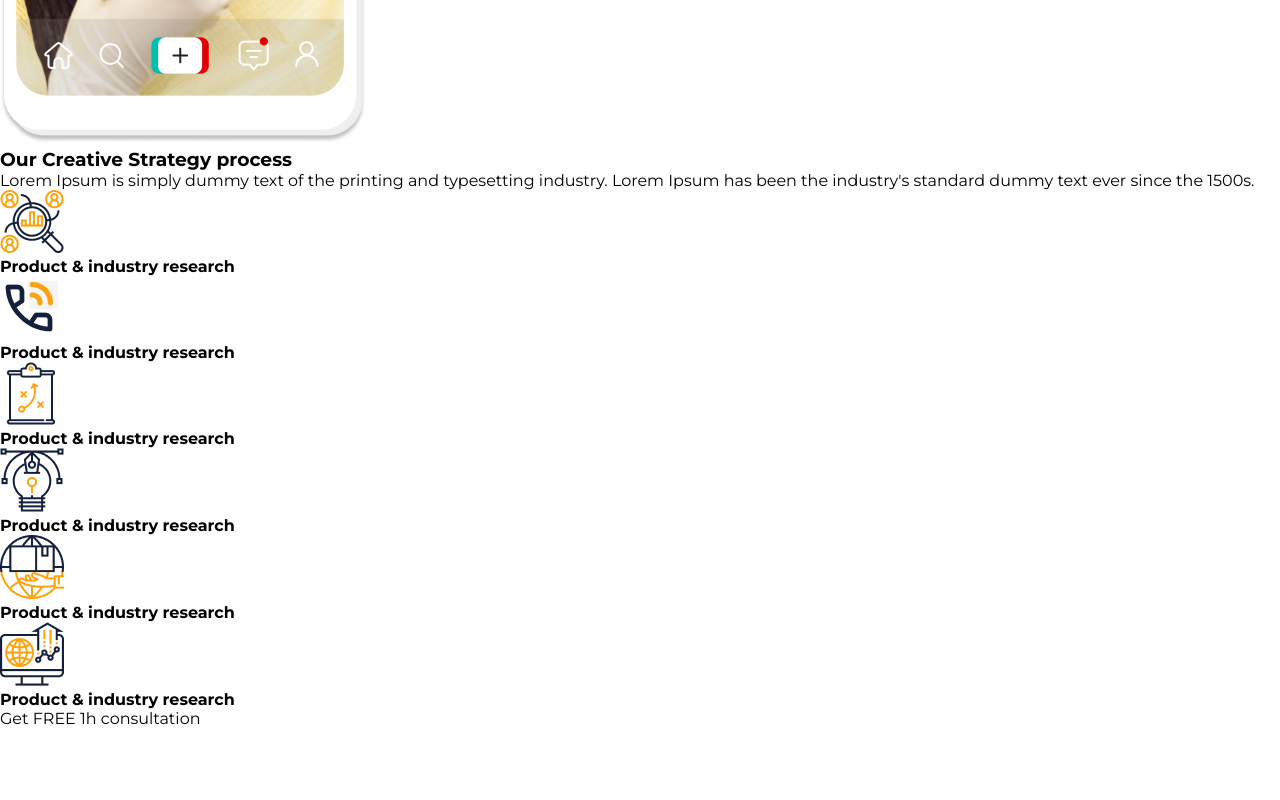
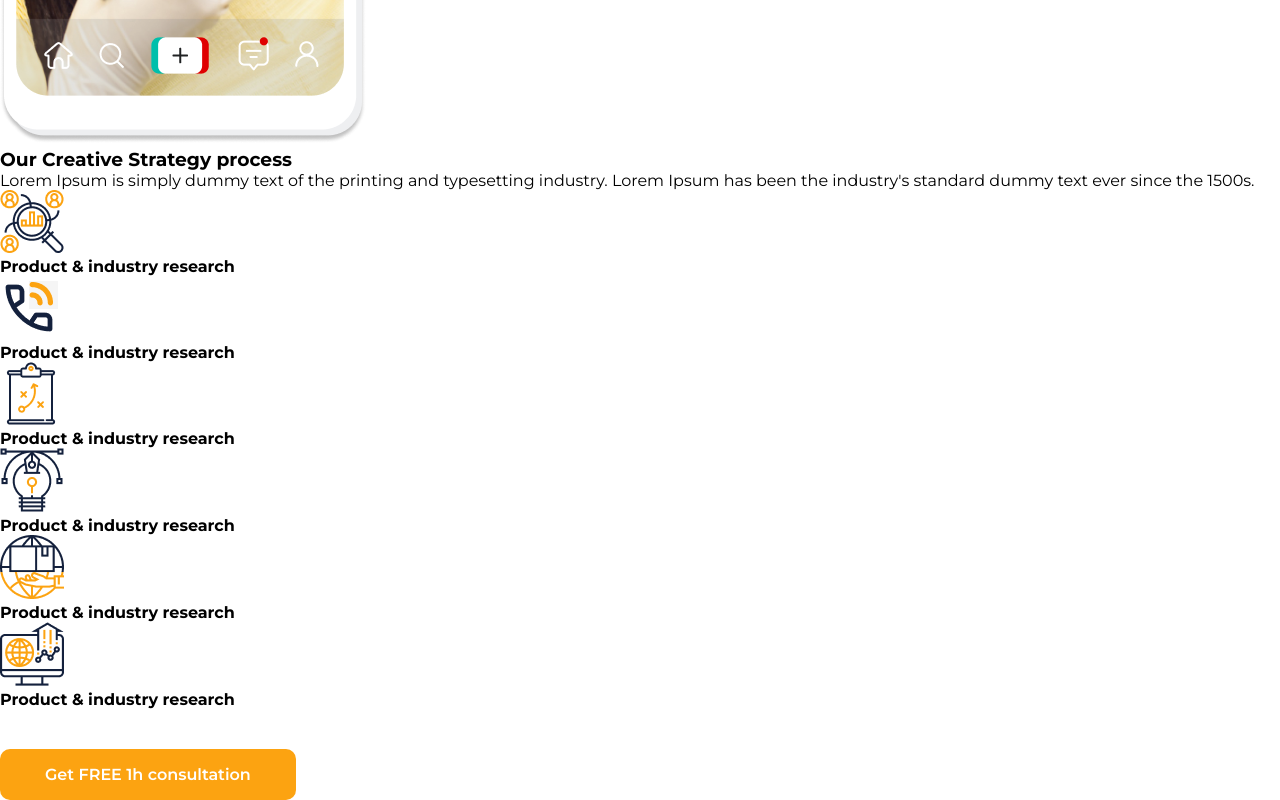
Before and after one commit to brtauhid/sylvan, a plain HTML site: page index.html in a window 1280 px wide. Shown: the part 1383-2183 px from the top of the page. Before the commit the page ends 2111 px from the top, so only its background shows below. Drawn offline with Linux system fonts and the light colour scheme.

Commit message:
creativity section corrections

```diff
--- a/index.html
+++ b/index.html
@@ -86,7 +86,7 @@
                 </div>
             </div>
 
-            <div class="hero-btn">Get FREE 1h consultation</div>
+            <div class="hero-btn"><a href="">Get FREE 1h consultation</a></div>
         </section>
     </main>
     <footer></footer>
--- a/styles.css
+++ b/styles.css
@@ -82,14 +82,13 @@ section.header {
     transition: .3s cubic-bezier(0,.85,.32,1.01);
 }
 
-/* Hero section */
-
 .header-btn a:hover {
     background-color: #5e3d06;
     transition: .8s cubic-bezier(0.52, 0.25, 0, 0.71);
     /* overflow: hidden; */
 }
 
+/* Hero section */
 .hero-wrapper {
     display: flex;
     align-items: center;
```
